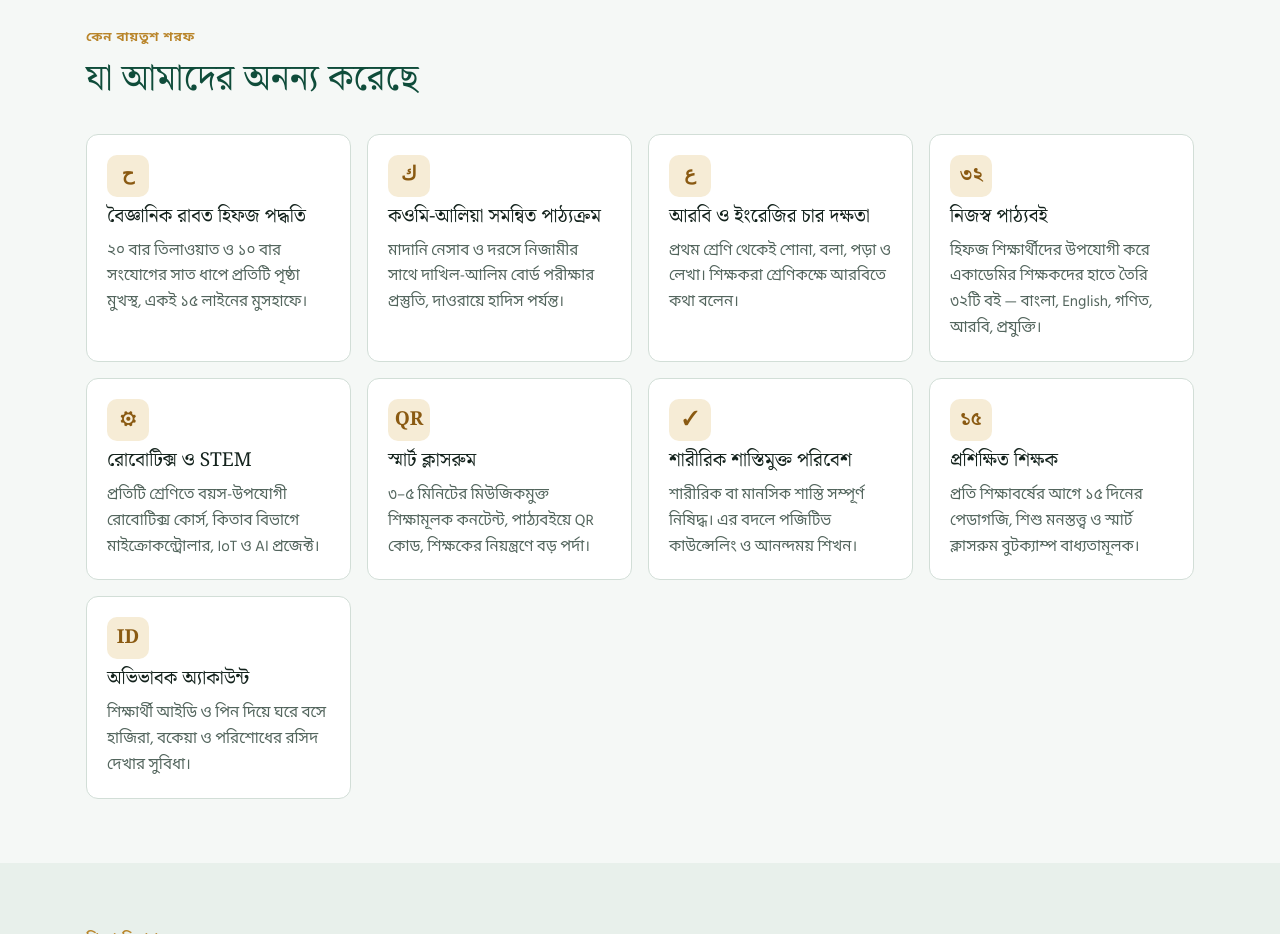
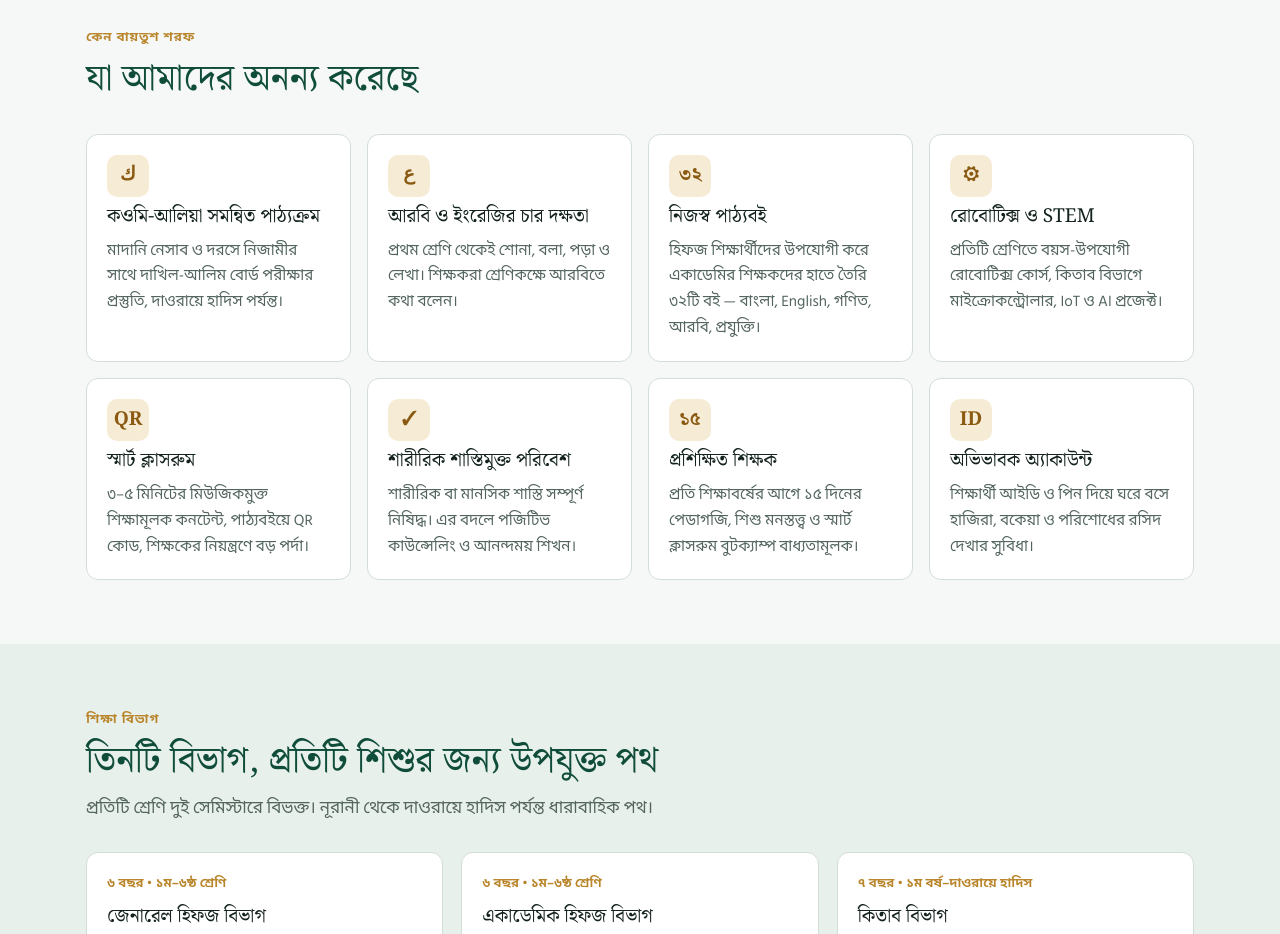
Before and after one commit to hifj-academy/hifj-academy.github.io, a plain HTML site: page index.html in a window 1280 px wide. Shown: the part 2220-3154 px from the top of the page. Drawn offline with Linux system fonts and the light colour scheme; no server answers; a web font is replaced by a local one.

Commit message:
Update index.html

```diff
--- a/index.html
+++ b/index.html
@@ -143,7 +143,6 @@
   <div class="wrap">
     <div class="sec-head"><span class="eyebrow">কেন বায়তুশ শরফ</span><h2>যা আমাদের অনন্য করেছে</h2></div>
     <div class="feat">
-      <div class="card"><span class="ic">ح</span><h3>বৈজ্ঞানিক রাবত হিফজ পদ্ধতি</h3><p>২০ বার তিলাওয়াত ও ১০ বার সংযোগের সাত ধাপে প্রতিটি পৃষ্ঠা মুখস্থ, একই ১৫ লাইনের মুসহাফে।</p></div>
       <div class="card"><span class="ic">ك</span><h3>কওমি-আলিয়া সমন্বিত পাঠ্যক্রম</h3><p>মাদানি নেসাব ও দরসে নিজামীর সাথে দাখিল-আলিম বোর্ড পরীক্ষার প্রস্তুতি, দাওরায়ে হাদিস পর্যন্ত।</p></div>
       <div class="card"><span class="ic">ع</span><h3>আরবি ও ইংরেজির চার দক্ষতা</h3><p>প্রথম শ্রেণি থেকেই শোনা, বলা, পড়া ও লেখা। শিক্ষকরা শ্রেণিকক্ষে আরবিতে কথা বলেন।</p></div>
       <div class="card"><span class="ic">৩২</span><h3>নিজস্ব পাঠ্যবই</h3><p>হিফজ শিক্ষার্থীদের উপযোগী করে একাডেমির শিক্ষকদের হাতে তৈরি ৩২টি বই — বাংলা, English, গণিত, আরবি, প্রযুক্তি।</p></div>
```
